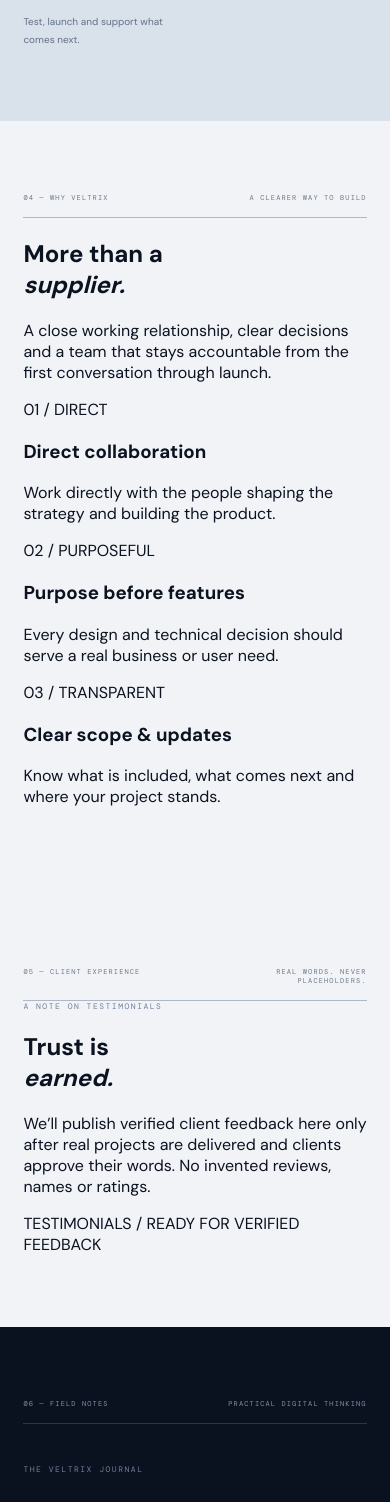
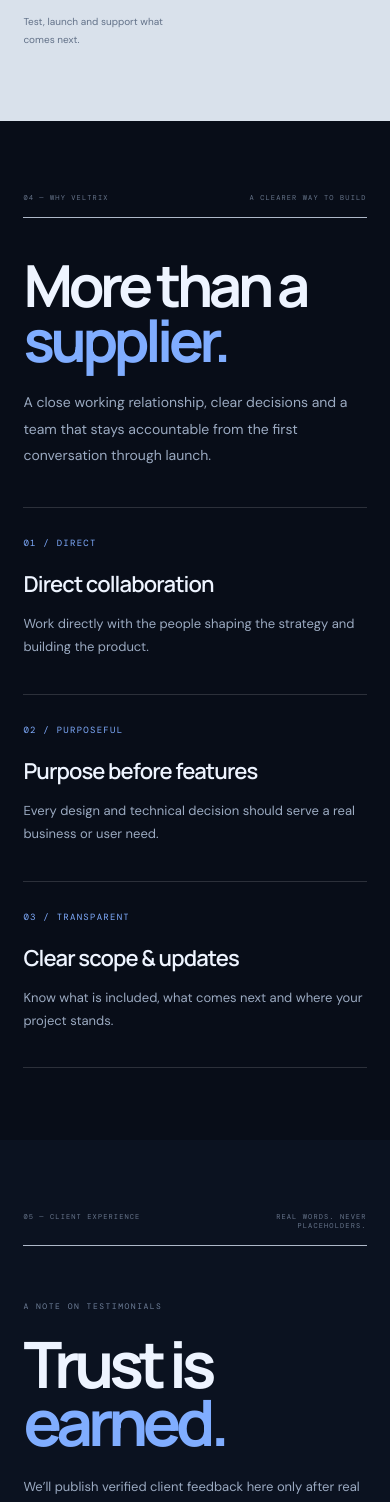
Before and after one commit to beshoy1402/veltrix, a Next.js app: page / in a window 390 px wide. Shown: the part 6701-8203 px from the top of the page. Built offline with nearby package versions, Linux system fonts and the light colour scheme; no server answers; the database is empty.

Commit message:
Style VELTRIX trust, journal, FAQ and case study sections

```diff
--- a/src/app/globals.css
+++ b/src/app/globals.css
@@ -649,3 +649,62 @@ button:focus-visible,a:focus-visible,select:focus-visible{outline-color:#5877ff}
  .storm3dOrbit,.storm3dCore,.storm3dCube,.storm3dShard,.stormStudioTorus,.stormStudioGlass,.stormStudioPebble,.stormContactOrb,.stormContactOrb:before,.stormContactOrb:after{animation:none!important}
  .stormProjectVisual,.stormServiceCard,.stormInsightCard{transition:none!important}
 }
+
+
+/* VELTRIX AGENCY COMPLETION — proof, editorial and conversion sections */
+.stormTrust,.stormTestimonials,.stormFaq{background:#080d18;color:#eef4ff}
+.stormTrustIntro,.stormFaqIntro{display:grid;grid-template-columns:1.1fr .7fr;align-items:end;gap:8%;padding:65px 0 45px}
+.stormTrustIntro h2,.stormFaqIntro h2{font:700 clamp(58px,7vw,96px)/.94 var(--display);letter-spacing:-.075em;margin:0}
+.stormTrustIntro h2 em,.stormFaqIntro h2 em,.stormTestimonialBody h2 em{font-style:normal;color:#80adff}
+.stormTrustIntro>p,.stormFaqIntro>p{max-width:410px;color:#9baac1;font-size:14px;line-height:1.9;margin:0 0 8px}
+.stormTrustGrid{display:grid;grid-template-columns:repeat(3,1fr);border-top:1px solid #ffffff25;border-bottom:1px solid #ffffff25}
+.stormTrustGrid article{padding:30px 28px 34px 0;border-right:1px solid #ffffff25}
+.stormTrustGrid article+article{padding-left:28px}
+.stormTrustGrid article:last-child{border:0}
+.stormTrustGrid article>span,.stormProofNote{font:9px var(--mono);letter-spacing:.14em;color:#80adff}
+.stormTrustGrid h3{font:600 22px var(--display);letter-spacing:-.04em;margin:28px 0 10px}
+.stormTrustGrid p,.stormTestimonialBody>p{font-size:13px;line-height:1.8;color:#9baac1;max-width:340px}
+.stormTestimonials{background:#0b1220}
+.stormTestimonialBody{padding:80px 0 25px;max-width:850px}
+.stormTestimonialBody h2{font:700 clamp(64px,9vw,120px)/.9 var(--display);letter-spacing:-.08em;margin:24px 0}
+.stormTestimonialBody>p{font-size:16px;max-width:600px}
+.stormProofNote{display:inline-block;margin-top:25px;padding:12px 15px;border:1px solid #80adff55}
+.stormInsights{background:#0b1220}
+.stormArticleGrid{display:grid;grid-template-columns:repeat(3,1fr);gap:12px;margin-top:48px}
+.stormArticle{display:flex;flex-direction:column;text-align:left;min-height:290px;padding:26px;background:#111d30;color:#eef4ff;border:1px solid #ffffff16;transition:transform .35s,border-color .35s}
+.stormArticle:hover,.stormArticle.isOpen{transform:translateY(-5px);border-color:#80adff88}
+.stormArticle>span{font:9px var(--mono);letter-spacing:.12em;color:#8bb5ff}
+.stormArticle h3{font:600 24px/1.12 var(--display);letter-spacing:-.045em;margin:28px 0 12px}
+.stormArticle p{font-size:12px;line-height:1.8;color:#9baac1}
+.stormArticle button{display:flex;align-items:center;justify-content:space-between;margin-top:auto;padding:20px 0 0;border:0;border-top:1px solid #ffffff20;background:none;color:#dce9ff;font:9px var(--mono);letter-spacing:.1em;cursor:pointer}
+.stormFaq{background:#080d18}
+.stormFaqIntro{padding-bottom:38px}
+.stormFaqList{border-top:1px solid #ffffff30}
+.stormFaqItem{border-bottom:1px solid #ffffff30}
+.stormFaqItem>button{display:flex;align-items:center;justify-content:space-between;gap:25px;width:100%;padding:25px 0;background:none;border:0;color:#eef4ff;text-align:left;font:500 17px var(--display);cursor:pointer}
+.stormFaqItem>button svg{color:#80adff;flex:none}
+.stormFaqItem>p{max-width:700px;margin:0;padding:0 45px 25px 0;color:#9baac1;font-size:13px;line-height:1.9}
+.stormSite.arabic .stormTrustGrid article{padding:30px 0 34px 28px;border-right:0;border-left:1px solid #ffffff25}
+.stormSite.arabic .stormTrustGrid article+article{padding-right:28px;padding-left:0}
+.stormSite.arabic .stormTrustGrid article:last-child{border:0}
+.stormSite.arabic .stormArticle{text-align:right}
+.stormSite.arabic .stormFaqItem>button{text-align:right}
+.stormSite.arabic .stormFaqItem>p{padding:0 0 25px 45px}
+.caseStudyDetails{display:grid;grid-template-columns:repeat(3,1fr);gap:14px;margin:24px 0}
+.caseStudyDetails article{padding:18px;background:#f0f3f8;border:1px solid #d9e0eb}
+.caseStudyDetails small{font:9px var(--mono);letter-spacing:.12em;color:#4d6c9c}
+.caseStudyDetails p{font-size:12px;line-height:1.7;color:#253247}
+@media(max-width:700px){
+ .stormTrustIntro,.stormFaqIntro{display:block;padding:40px 0 30px}
+ .stormTrustIntro>p,.stormFaqIntro>p{margin-top:22px}
+ .stormTrustGrid{grid-template-columns:1fr}
+ .stormTrustGrid article,.stormTrustGrid article+article,.stormSite.arabic .stormTrustGrid article,.stormSite.arabic .stormTrustGrid article+article{padding:22px 0;border-right:0;border-left:0;border-bottom:1px solid #ffffff25}
+ .stormTrustGrid article:last-child{border-bottom:0}
+ .stormTrustGrid h3{margin:18px 0 8px}
+ .stormTestimonialBody{padding:55px 0 20px}
+ .stormTestimonialBody>p{font-size:13px}
+ .stormArticleGrid{grid-template-columns:1fr;gap:10px;margin-top:32px}
+ .stormArticle{min-height:245px;padding:22px}
+ .stormFaqItem>button{font-size:15px;padding:21px 0}
+ .caseStudyDetails{grid-template-columns:1fr}
+}
```
